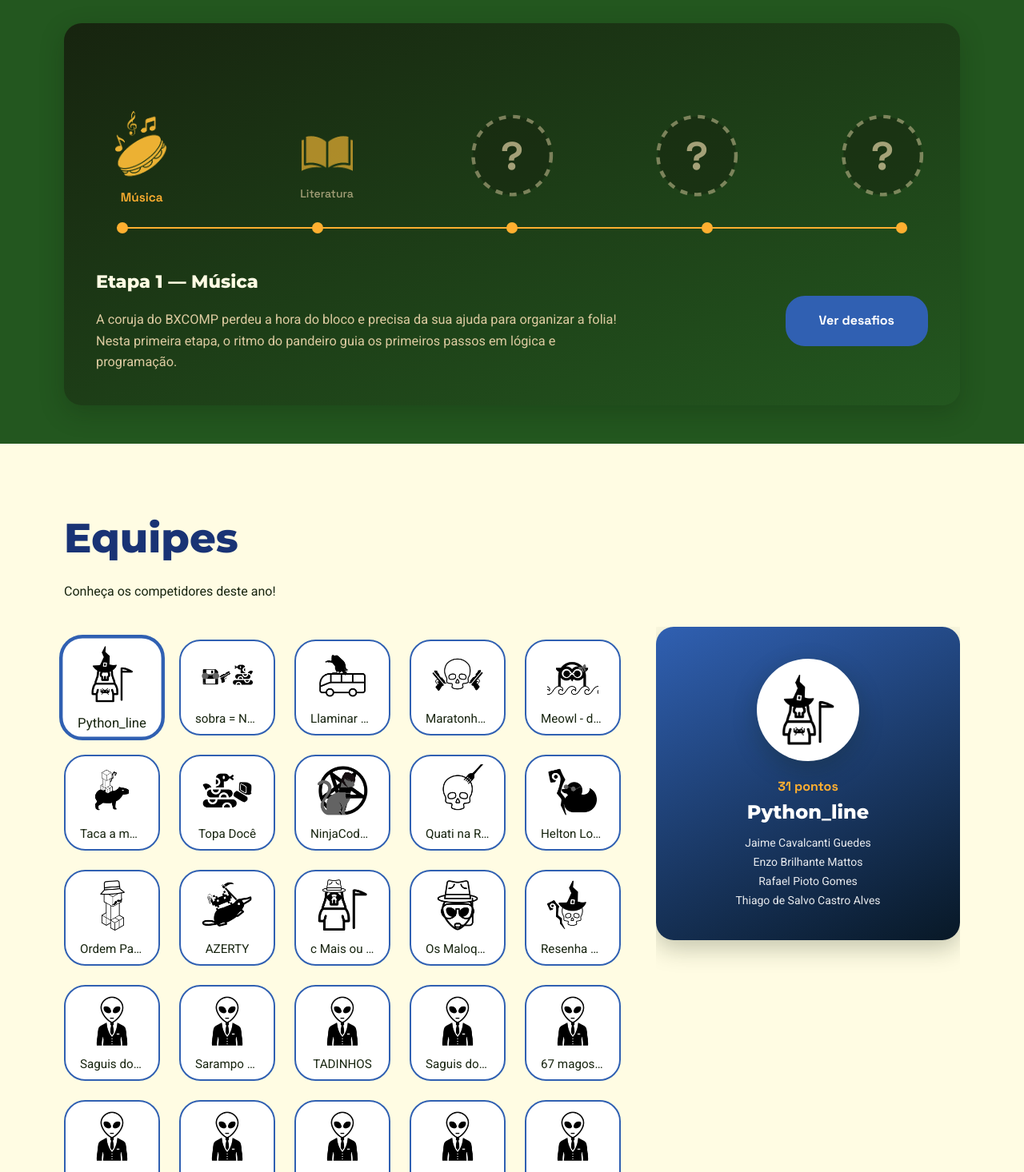
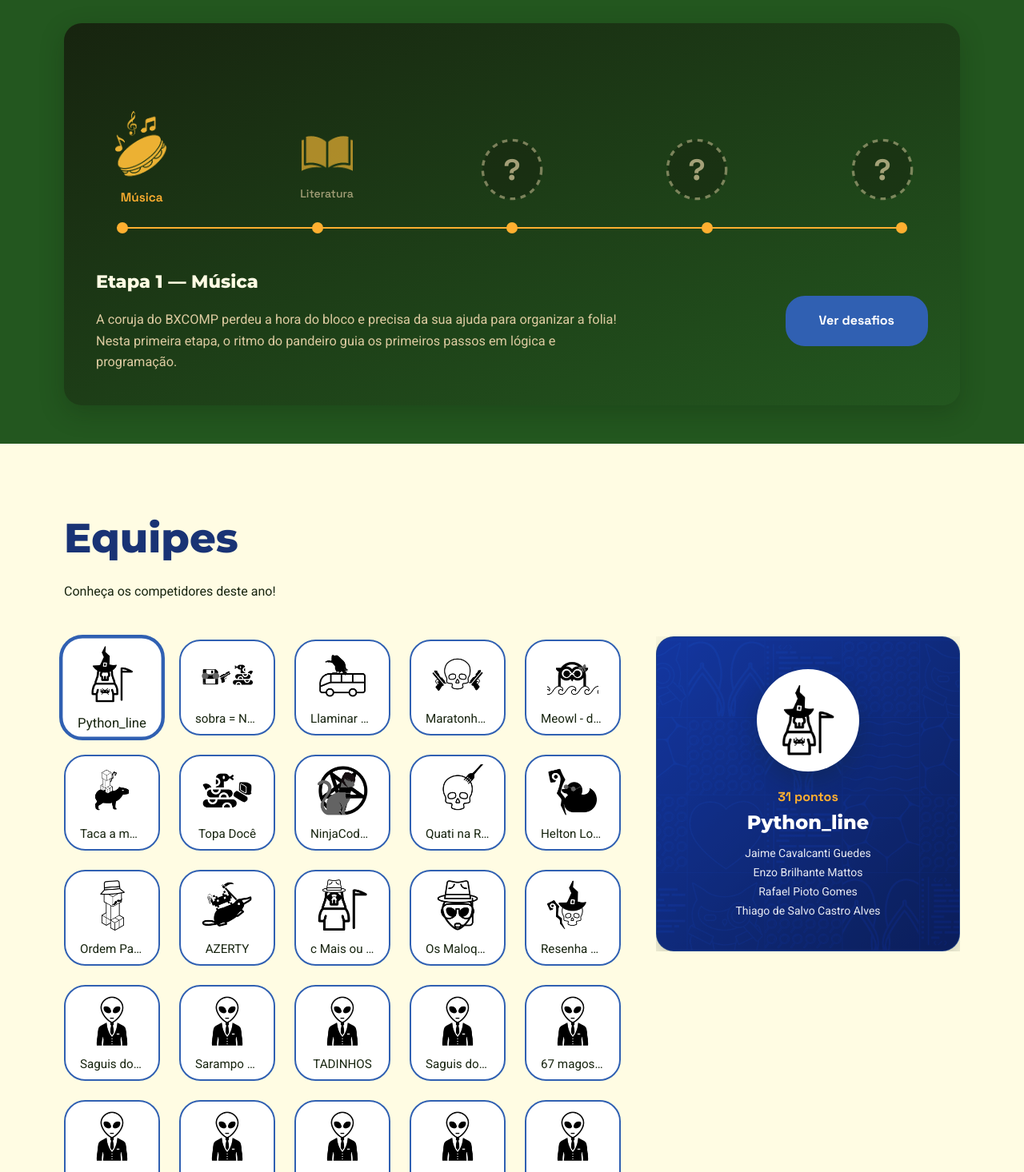
Before and after one commit to petsi-each/bxcomp2026-site, a Next.js app: page / in a window 1280 px wide. Shown: the part 780-2246 px from the top of the page at 80% size. Built offline with nearby package versions, Linux system fonts and the light colour scheme; a web font is replaced by a local one.

Commit message:
fix: ajusta equipes e coroas simples

```diff
--- a/src/app/globals.css
+++ b/src/app/globals.css
@@ -32,6 +32,8 @@
   --verde: #23571F;
   --verderocket: #02C59B;
   --azulescuro: #081826;
+  --bronze: #CD7F32;
+  --prata: #C0C0C0;
 }
 
 body {
--- a/src/components/Equipes/Equipes.tsx
+++ b/src/components/Equipes/Equipes.tsx
@@ -27,7 +27,7 @@ const Equipes: React.FC<EquipesProps> = ({ equipes }) => {
     }
 
     return (
-        <section className='pb-[5rem] pt-[5rem] bg-creme'>
+        <section className='pb-[5rem] pt-[5rem] bg-creme relative'>
 
             <h1 className="text-azulescuro font-eloquent font-extrabold text-[3.2rem] pl-8 sm:pl-20"> Equipes </h1>
             <p className="p-4 font-roboto text-md text-left text-preto pl-8 sm:pl-20 mb-4"> Conheça os competidores deste ano! </p>
@@ -40,11 +40,11 @@ const Equipes: React.FC<EquipesProps> = ({ equipes }) => {
                     </p>
                 </div>
             ) : (
-                <section className="flex px-8 sm:px-20 [@media(max-width:1100px)]:flex-col gap-8">
+                <section className="flex px-8 sm:px-20 [@media(max-width:1100px)]:flex-col gap-8 items-start relative">
 
                     {/* Lado Esquerdo: Grid de Botões alinhado com o título */}
                     <section className="[@media(max-width:1100px)]:w-full flex-1 my-2 py-2 flex flex-col justify-start items-start">
-                        <section className="gap-6 flex flex-wrap items-center justify-start">
+                        <section className="gap-6 flex flex-wrap items-center justify-start [@media(max-width:1100px)]:justify-center">
                             {equipes.map((equipe, idx) => {
                                 return <BotaoEquipe
                                     key={idx}
@@ -55,21 +55,37 @@ const Equipes: React.FC<EquipesProps> = ({ equipes }) => {
                         </section>
                     </section>
 
-                    {/* Lado Direito: Card de detalhes da equipe */}
-                    <section id="display" className="overflow-hidden [@media(max-width:1100px)]:mt-[40px] [@media(max-width:1100px)]:w-full w-[380px] flex flex-col items-center justify-start flex-shrink-0">
+                    {/* Lado Direito: Card de detalhes da equipe (Sticky em Desktop) */}
+                    <section id="display" className="overflow-hidden [@media(max-width:1100px)]:mt-[40px] [@media(max-width:1100px)]:w-full w-[380px] flex flex-col items-center justify-start flex-shrink-0 min-[1101px]:sticky min-[1101px]:top-[5.5rem] mt-[12px] self-start transition-all">
 
-                        <div className="flex flex-col items-center justify-center rounded-card p-10 [background:linear-gradient(155deg,var(--azulelegante),var(--azulescuro))] shadow-soft w-full max-w-[380px]">
-                            <div className="w-32 h-32 rounded-full bg-white flex items-center justify-center p-5 shadow-soft mb-5">
+                        <div className="relative flex flex-col items-center justify-center rounded-card p-10 shadow-soft w-full max-w-[380px] overflow-hidden border border-azulelegante/30 bg-azulescuro">
+
+                            {/* Gradiente de fundo escuro base */}
+                            <div className="absolute inset-0 bg-gradient-to-br from-azulelegante to-azulescuro z-0" />
+
+                            {/* Imagem de Fundo em Pattern com Overlay sutil */}
+                            <div className="absolute inset-0 opacity-60 mix-blend-overlay z-0">
+                                <Image
+                                    src="/images/fundoAzulBX.png"
+                                    alt="Fundo azulejos BX"
+                                    fill
+                                    className="object-cover"
+                                    priority
+                                />
+                            </div>
+
+                            {/* Conteúdo do Card */}
+                            <div className="w-32 h-32 rounded-full bg-white flex items-center justify-center p-5 shadow-soft mb-5 z-10">
                                 <Image className="w-full h-full object-contain" alt="" width={110} height={110} src={equipes[idSelecionado].iconPath} unoptimized />
                             </div>
 
-                            <p className="font-subtitulo font-bold text-laranja mb-1">
+                            <p className="font-subtitulo font-bold text-laranja mb-1 z-10">
                                 {equipes[idSelecionado].pontos.reduce((a, b) => a + b, 0)} {equipes[idSelecionado].pontos.reduce((a, b) => a + b, 0) === 1 ? "ponto" : "pontos"}
                             </p>
-                            <h2 className="text-center font-eloquent font-extrabold text-2xl text-white mb-3 truncate w-full">
+                            <h2 className="text-center font-eloquent font-extrabold text-2xl text-white mb-3 truncate w-full z-10">
                                 {equipes[idSelecionado].nome}
                             </h2>
-                            <div className="text-center font-roboto text-sm text-white/90 flex flex-col gap-1">
+                            <div className="text-center font-roboto text-sm text-white/90 flex flex-col gap-1 z-10">
                                 {equipes[idSelecionado].membros.map((membro, idx) => (
                                     <p key={idx} className="truncate w-full">{membro}</p>
                                 ))}
--- a/src/components/Etapas/svgComponents/questionMark.tsx
+++ b/src/components/Etapas/svgComponents/questionMark.tsx
@@ -1,9 +1,16 @@
 const QuestionMark = () => {
     return (
-        <svg viewBox="0 0 48 48" fill="none" xmlns="http://www.w3.org/2000/svg" className="w-full h-full">
-            <circle cx="24" cy="24" r="22" fill="var(--verdescuro2)" stroke="var(--bege)" strokeWidth="2" strokeDasharray="4 4" opacity="0.7" />
-            <text x="24" y="32" textAnchor="middle" fontSize="22" fontFamily="'Space Grotesk', sans-serif" fontWeight="700" fill="var(--bege)">?</text>
-        </svg>
+        <div className="flex flex-col items-center justify-end w-full h-full gap-2">
+            <svg
+                viewBox="0 0 48 48"
+                fill="none"
+                xmlns="http://www.w3.org/2000/svg"
+                className="max-h-20 w-auto object-contain"
+            >
+                <circle cx="24" cy="24" r="22" fill="var(--verdescuro2)" stroke="var(--bege)" strokeWidth="2" strokeDasharray="4 4" opacity="0.7" />
+                <text x="24" y="32" textAnchor="middle" fontSize="22" fontFamily="'Space Grotesk', sans-serif" fontWeight="700" fill="var(--bege)">?</text>
+            </svg>
+        </div>
     );
 };
 
--- a/src/components/Ranking/Ranking.tsx
+++ b/src/components/Ranking/Ranking.tsx
@@ -29,7 +29,7 @@ interface CoroaProps {
 const Coroa: React.FC<CoroaProps> = ({ scorePosition }) => {
     if (scorePosition < 0 || scorePosition > 2) return null;
 
-    const cores = ["var(--ouro)", "var(--azulciano)", "var(--azulsuave)"];
+    const cores = ["var(--ouro)", "var(--prata)", "var(--bronze)"];
     const cor = cores[scorePosition];
 
     return (
--- a/tailwind.config.ts
+++ b/tailwind.config.ts
@@ -27,6 +27,8 @@ const config: Config = {
         "verde": "#23571F",
         "verderocket": "#02C59B",
         "azulescuro": "#193375",
+        "bronze": "#CD7F32",
+        "prata": "#C0C0C0"
       },
       fontFamily: {
         eloquent: ['Montserrat', 'sans-serif'],         // Título — Montserrat Black
```
Also changed, not shown: public/images/fundoAzulBX.png (added).
